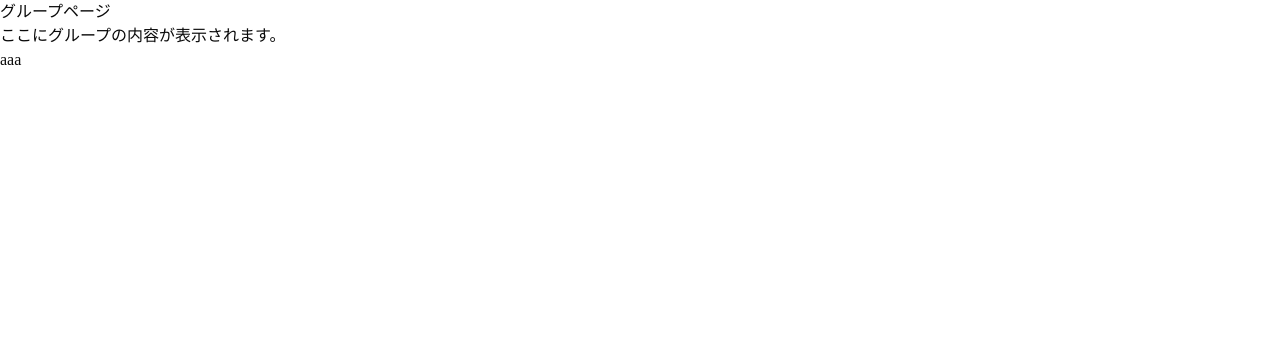
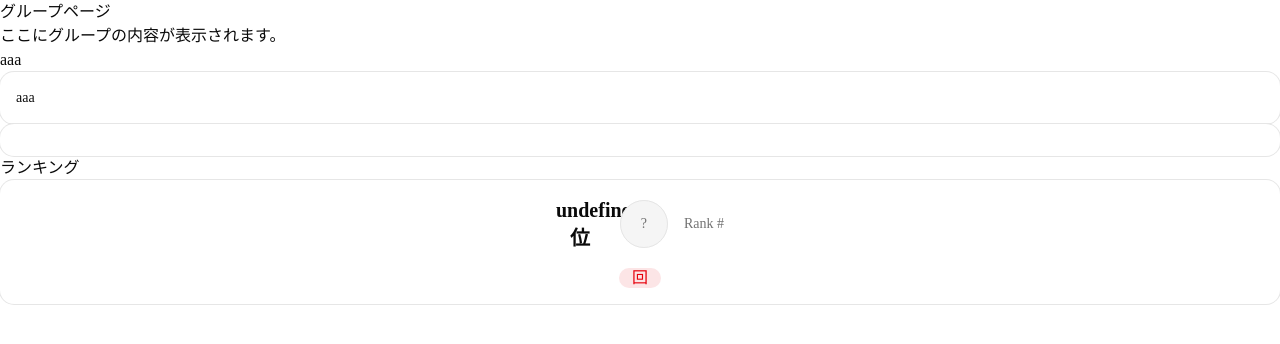
Before and after one commit to susukisunya/top4_U22, a Next.js app: page /group in a window 1280 px wide. Shown: the top 344 px of the page. Built offline with nearby package versions, Linux system fonts and the light colour scheme.

Commit message:
ランキングカードの仮組

```diff
--- a/src/app/group/page.tsx
+++ b/src/app/group/page.tsx
@@ -1,11 +1,66 @@
 //グループ,ランキングページ
+import { Card, CardContent } from "@/components/ui/card";
+import { Avatar, AvatarFallback, AvatarImage } from "@/components/ui/avatar";
+import { Badge } from "@/components/ui/badge";
 
-export default function Group() {
+type RankingCardProps = {
+  rank: number;
+  name: string;
+  icon?: string;
+  lateCount: number;
+};
+
+export default function Group({
+  rank,
+  name,
+  icon,
+  lateCount,
+}: RankingCardProps) {
+    const medal =
+    rank === 1
+      ? "🥇"
+      : rank === 2
+      ? "🥈"
+      : rank === 3
+      ? "🥉"
+      : "";
+
     return (
         <><div>
             <h1>グループページ</h1>
             <p>ここにグループの内容が表示されます。</p>
         </div>
-        <div>aaa</div></>
+        <div>aaa</div>
+        <Card>
+            <CardContent>aaa</CardContent>
+        </Card>
+        <Card></Card>
+        <div>ランキング</div>
+        <Card className="flex items-center justify-between p-4 hover:shadow-md transition-shadow">
+      <div className="flex items-center gap-4">
+        <div className="w-12 text-center text-xl font-bold">
+          {medal || `${rank}位`}
+        </div>
+
+        <Avatar className="h-12 w-12">
+          <AvatarImage src={icon} />
+          <AvatarFallback>
+            {name?.slice(0, 2) ?? "?"}
+          </AvatarFallback>
+        </Avatar>
+
+        <div>
+          <p className="font-semibold">{name}</p>
+          <p className="text-sm text-muted-foreground">
+            Rank #{rank}
+          </p>
+        </div>
+      </div>
+
+      <Badge variant="destructive" className="text-base px-3 py-1">
+        {lateCount}回
+      </Badge>
+    </Card>
+        </>
     );
 }
--- /dev/null
+++ b/src/components/ui/avatar.tsx
@@ -0,0 +1,112 @@
+"use client"
+
+import * as React from "react"
+import { Avatar as AvatarPrimitive } from "radix-ui"
+
+import { cn } from "@/lib/utils"
+
+function Avatar({
+  className,
+  size = "default",
+  ...props
+}: React.ComponentProps<typeof AvatarPrimitive.Root> & {
+  size?: "default" | "sm" | "lg"
+}) {
+  return (
+    <AvatarPrimitive.Root
+      data-slot="avatar"
+      data-size={size}
+      className={cn(
+        "group/avatar relative flex size-8 shrink-0 rounded-full select-none after:absolute after:inset-0 after:rounded-full after:border after:border-border after:mix-blend-darken data-[size=lg]:size-10 data-[size=sm]:size-6 dark:after:mix-blend-lighten",
+        className
+      )}
+      {...props}
+    />
+  )
+}
+
+function AvatarImage({
+  className,
+  ...props
+}: React.ComponentProps<typeof AvatarPrimitive.Image>) {
+  return (
+    <AvatarPrimitive.Image
+      data-slot="avatar-image"
+      className={cn(
+        "aspect-square size-full rounded-full object-cover",
+        className
+      )}
+      {...props}
+    />
+  )
+}
+
+function AvatarFallback({
+  className,
+  ...props
+}: React.ComponentProps<typeof AvatarPrimitive.Fallback>) {
+  return (
+    <AvatarPrimitive.Fallback
+      data-slot="avatar-fallback"
+      className={cn(
+        "flex size-full items-center justify-center rounded-full bg-muted text-sm text-muted-foreground group-data-[size=sm]/avatar:text-xs",
+        className
+      )}
+      {...props}
+    />
+  )
+}
+
+function AvatarBadge({ className, ...props }: React.ComponentProps<"span">) {
+  return (
+    <span
+      data-slot="avatar-badge"
+      className={cn(
+        "absolute right-0 bottom-0 z-10 inline-flex items-center justify-center rounded-full bg-primary text-primary-foreground bg-blend-color ring-2 ring-background select-none",
+        "group-data-[size=sm]/avatar:size-2 group-data-[size=sm]/avatar:[&>svg]:hidden",
+        "group-data-[size=default]/avatar:size-2.5 group-data-[size=default]/avatar:[&>svg]:size-2",
+        "group-data-[size=lg]/avatar:size-3 group-data-[size=lg]/avatar:[&>svg]:size-2",
+        className
+      )}
+      {...props}
+    />
+  )
+}
+
+function AvatarGroup({ className, ...props }: React.ComponentProps<"div">) {
+  return (
+    <div
+      data-slot="avatar-group"
+      className={cn(
+        "group/avatar-group flex -space-x-2 *:data-[slot=avatar]:ring-2 *:data-[slot=avatar]:ring-background",
+        className
+      )}
+      {...props}
+    />
+  )
+}
+
+function AvatarGroupCount({
+  className,
+  ...props
+}: React.ComponentProps<"div">) {
+  return (
+    <div
+      data-slot="avatar-group-count"
+      className={cn(
+        "relative flex size-8 shrink-0 items-center justify-center rounded-full bg-muted text-sm text-muted-foreground ring-2 ring-background group-has-data-[size=lg]/avatar-group:size-10 group-has-data-[size=sm]/avatar-group:size-6 [&>svg]:size-4 group-has-data-[size=lg]/avatar-group:[&>svg]:size-5 group-has-data-[size=sm]/avatar-group:[&>svg]:size-3",
+        className
+      )}
+      {...props}
+    />
+  )
+}
+
+export {
+  Avatar,
+  AvatarImage,
+  AvatarFallback,
+  AvatarGroup,
+  AvatarGroupCount,
+  AvatarBadge,
+}
--- /dev/null
+++ b/src/components/ui/badge.tsx
@@ -0,0 +1,49 @@
+import * as React from "react"
+import { cva, type VariantProps } from "class-variance-authority"
+import { Slot } from "radix-ui"
+
+import { cn } from "@/lib/utils"
+
+const badgeVariants = cva(
+  "group/badge inline-flex h-5 w-fit shrink-0 items-center justify-center gap-1 overflow-hidden rounded-4xl border border-transparent px-2 py-0.5 text-xs font-medium whitespace-nowrap transition-all focus-visible:border-ring focus-visible:ring-[3px] focus-visible:ring-ring/50 has-data-[icon=inline-end]:pr-1.5 has-data-[icon=inline-start]:pl-1.5 aria-invalid:border-destructive aria-invalid:ring-destructive/20 dark:aria-invalid:ring-destructive/40 [&>svg]:pointer-events-none [&>svg]:size-3!",
+  {
+    variants: {
+      variant: {
+        default: "bg-primary text-primary-foreground [a]:hover:bg-primary/80",
+        secondary:
+          "bg-secondary text-secondary-foreground [a]:hover:bg-secondary/80",
+        destructive:
+          "bg-destructive/10 text-destructive focus-visible:ring-destructive/20 dark:bg-destructive/20 dark:focus-visible:ring-destructive/40 [a]:hover:bg-destructive/20",
+        outline:
+          "border-border text-foreground [a]:hover:bg-muted [a]:hover:text-muted-foreground",
+        ghost:
+          "hover:bg-muted hover:text-muted-foreground dark:hover:bg-muted/50",
+        link: "text-primary underline-offset-4 hover:underline",
+      },
+    },
+    defaultVariants: {
+      variant: "default",
+    },
+  }
+)
+
+function Badge({
+  className,
+  variant = "default",
+  asChild = false,
+  ...props
+}: React.ComponentProps<"span"> &
+  VariantProps<typeof badgeVariants> & { asChild?: boolean }) {
+  const Comp = asChild ? Slot.Root : "span"
+
+  return (
+    <Comp
+      data-slot="badge"
+      data-variant={variant}
+      className={cn(badgeVariants({ variant }), className)}
+      {...props}
+    />
+  )
+}
+
+export { Badge, badgeVariants }
--- /dev/null
+++ b/src/components/ui/card.tsx
@@ -0,0 +1,103 @@
+import * as React from "react"
+
+import { cn } from "@/lib/utils"
+
+function Card({
+  className,
+  size = "default",
+  ...props
+}: React.ComponentProps<"div"> & { size?: "default" | "sm" }) {
+  return (
+    <div
+      data-slot="card"
+      data-size={size}
+      className={cn(
+        "group/card flex flex-col gap-(--card-spacing) overflow-hidden rounded-xl bg-card py-(--card-spacing) text-sm text-card-foreground ring-1 ring-foreground/10 [--card-spacing:--spacing(4)] has-data-[slot=card-footer]:pb-0 has-[>img:first-child]:pt-0 data-[size=sm]:[--card-spacing:--spacing(3)] data-[size=sm]:has-data-[slot=card-footer]:pb-0 *:[img:first-child]:rounded-t-xl *:[img:last-child]:rounded-b-xl",
+        className
+      )}
+      {...props}
+    />
+  )
+}
+
+function CardHeader({ className, ...props }: React.ComponentProps<"div">) {
+  return (
+    <div
+      data-slot="card-header"
+      className={cn(
+        "group/card-header @container/card-header grid auto-rows-min items-start gap-1 rounded-t-xl px-(--card-spacing) has-data-[slot=card-action]:grid-cols-[1fr_auto] has-data-[slot=card-description]:grid-rows-[auto_auto] [.border-b]:pb-(--card-spacing)",
+        className
+      )}
+      {...props}
+    />
+  )
+}
+
+function CardTitle({ className, ...props }: React.ComponentProps<"div">) {
+  return (
+    <div
+      data-slot="card-title"
+      className={cn(
+        "font-heading text-base leading-snug font-medium group-data-[size=sm]/card:text-sm",
+        className
+      )}
+      {...props}
+    />
+  )
+}
+
+function CardDescription({ className, ...props }: React.ComponentProps<"div">) {
+  return (
+    <div
+      data-slot="card-description"
+      className={cn("text-sm text-muted-foreground", className)}
+      {...props}
+    />
+  )
+}
+
+function CardAction({ className, ...props }: React.ComponentProps<"div">) {
+  return (
+    <div
+      data-slot="card-action"
+      className={cn(
+        "col-start-2 row-span-2 row-start-1 self-start justify-self-end",
+        className
+      )}
+      {...props}
+    />
+  )
+}
+
+function CardContent({ className, ...props }: React.ComponentProps<"div">) {
+  return (
+    <div
+      data-slot="card-content"
+      className={cn("px-(--card-spacing)", className)}
+      {...props}
+    />
+  )
+}
+
+function CardFooter({ className, ...props }: React.ComponentProps<"div">) {
+  return (
+    <div
+      data-slot="card-footer"
+      className={cn(
+        "flex items-center rounded-b-xl border-t bg-muted/50 p-(--card-spacing)",
+        className
+      )}
+      {...props}
+    />
+  )
+}
+
+export {
+  Card,
+  CardHeader,
+  CardFooter,
+  CardTitle,
+  CardAction,
+  CardDescription,
+  CardContent,
+}
```
